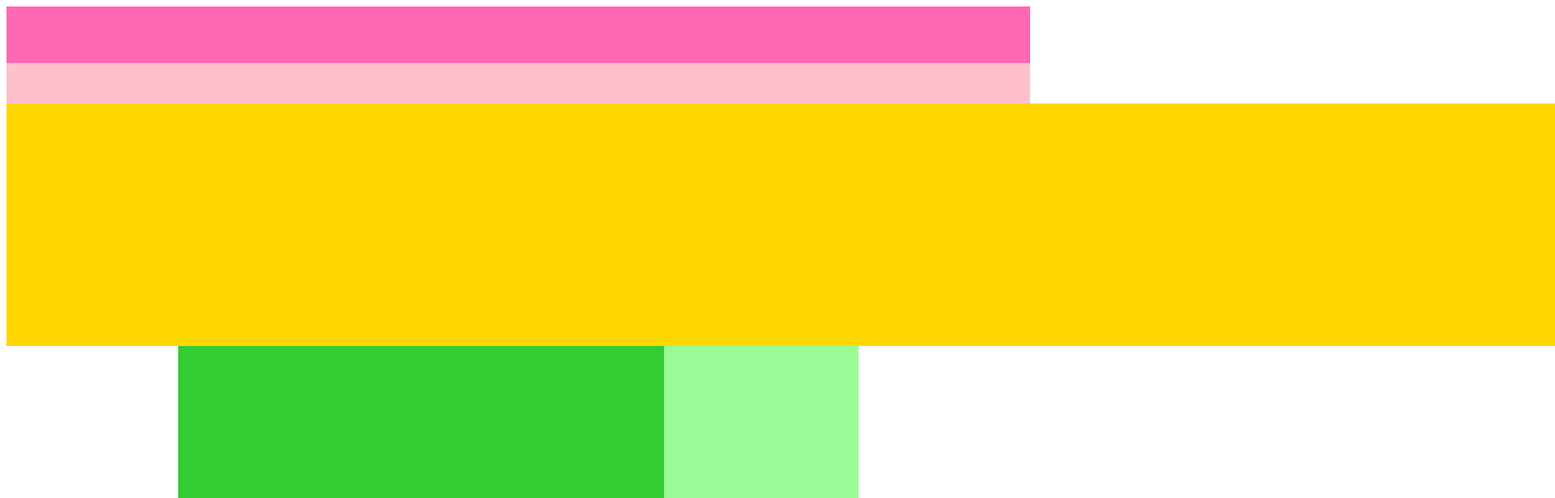
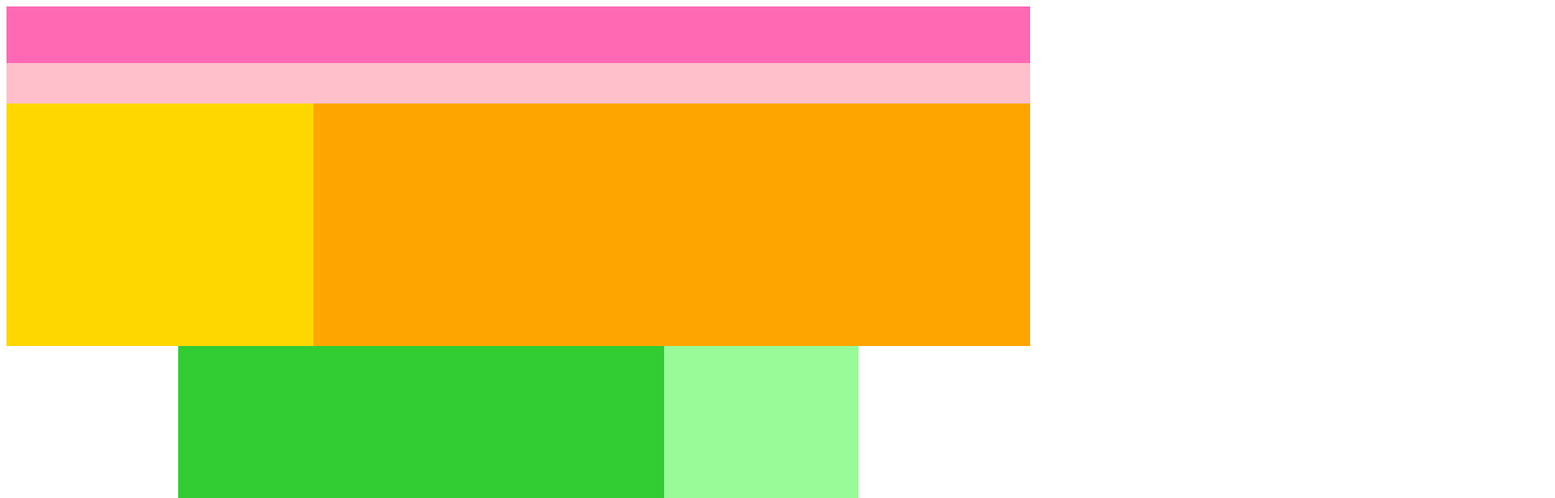
Before and after one commit to OONOSSHINPEI/caravan, a plain HTML site: page index.html in a window 1280 px wide. Shown: the top 616 px of the page at 81% size, 1920 px wide, since content can reach past the window. Drawn offline with Linux system fonts and the light colour scheme.

Commit message:
[Finisy]1-4

```diff
--- a/style.css
+++ b/style.css
@@ -31,7 +31,7 @@
 }
 
  .main-visual-content {
-     width: 350%; /*横幅350px*/
+     width: 30%; /*横幅350px*/
      height: 300px; /*親の高さに揃える*/
      background-color: gold; /*背景色gold*/
 }
```
